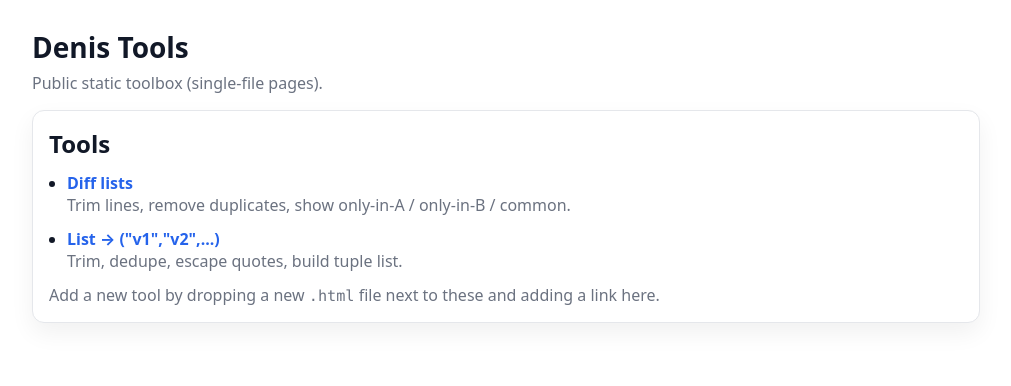
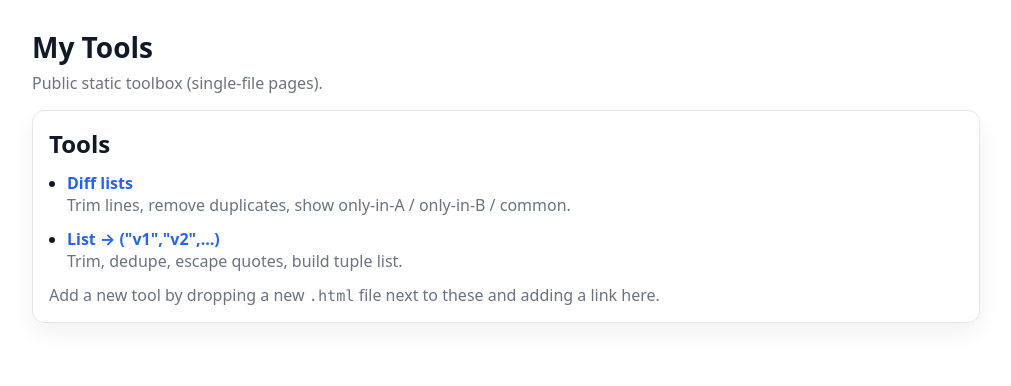
Before and after one commit to Hixon10/my-tools, a plain HTML site: page docs/index.html in a window 1280 px wide. Shown: the whole page, without its empty margins (134-1145 px from the left). Drawn offline with Linux system fonts and the light colour scheme.

Commit message:
Change header title from 'Denis Tools' to 'My Tools'

```diff
--- a/docs/index.html
+++ b/docs/index.html
@@ -45,7 +45,7 @@
 <body>
   <main>
     <header>
-      <h1>Denis Tools</h1>
+      <h1>My Tools</h1>
       <div class="muted">Public static toolbox (single-file pages).</div>
     </header>
 
```
